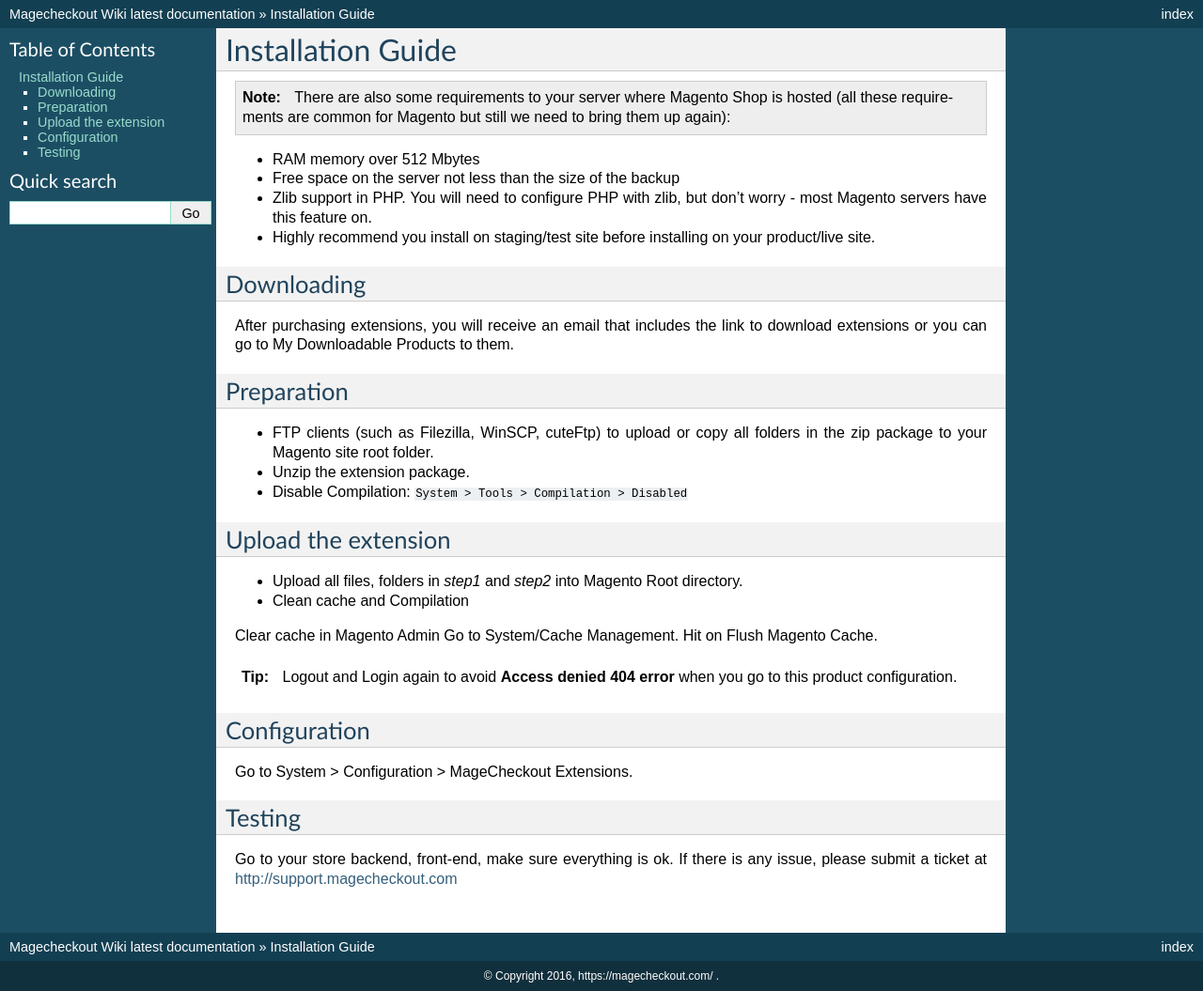
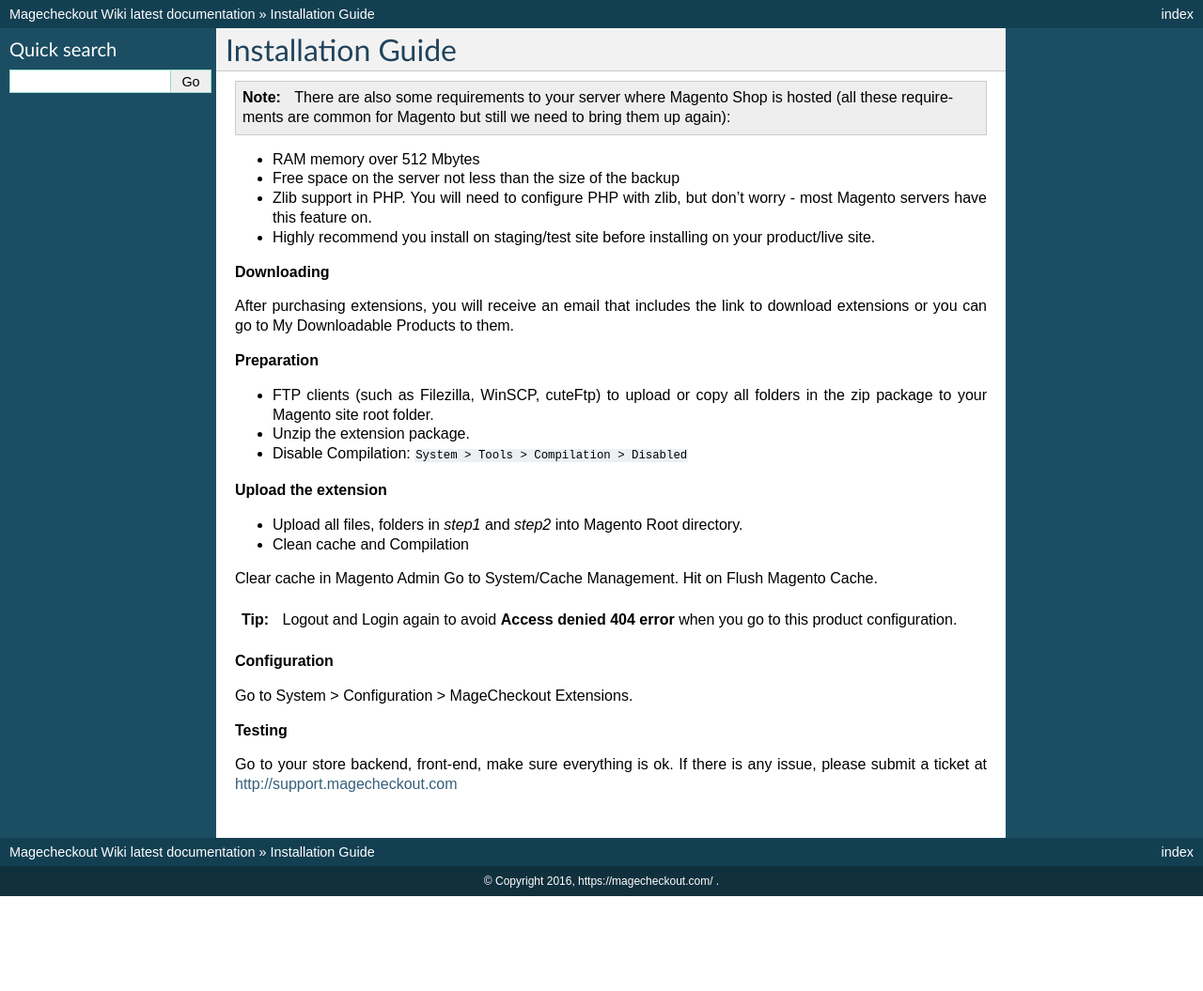
Before and after one commit to LindaThompson/wiki, a Sphinx documentation site: the page built from docs/installation.rst, in a window 1280 px wide. Shown: the whole page at 94% size. Built offline with Sphinx 7.4.7, drawn with Linux system fonts in a browser that asks for light colours; pages that are not in the unit, such as notebooks, are missing from menus; after the commit the page ends 954 px from its top, so only the background shows below that.

Commit message:
Auto update docs

```diff
--- a/docs/installation.rst
+++ b/docs/installation.rst
@@ -11,21 +11,21 @@
 - Highly recommend you install on staging/test site before installing on your product/live site.
 
 
-Downloading
--------------------
+**Downloading**
+
 After purchasing extensions, you will receive an email that includes the link to download extensions or you can go to My Downloadable Products to them.
 
 
-Preparation
------------
+**Preparation**
+
 
 - FTP clients (such as Filezilla, WinSCP, cuteFtp) to upload or copy all folders in the zip package to your Magento site root folder.
 - Unzip the extension package.
 - Disable Compilation: ``System > Tools > Compilation > Disabled``
 
 
-Upload the extension
-----------------
+**Upload the extension**
+
 - Upload all files, folders in *step1* and *step2* into Magento Root directory.
 - Clean cache and Compilation
 
@@ -36,12 +36,12 @@
 	Logout and Login again to avoid **Access denied 404 error** when you go to this product configuration.
 
 
-Configuration
--------------
+**Configuration**
+
 
 Go to System > Configuration > MageCheckout Extensions.
 
-Testing
--------
+**Testing**
+
 
 Go to your store backend, front-end, make sure everything is ok. If there is any issue, please submit a ticket at http://support.magecheckout.com
```
Also changed, not shown: docs/_static/js/modernizr.min.js.
